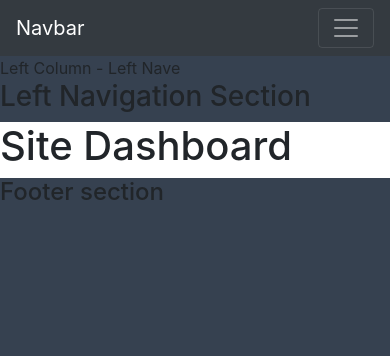
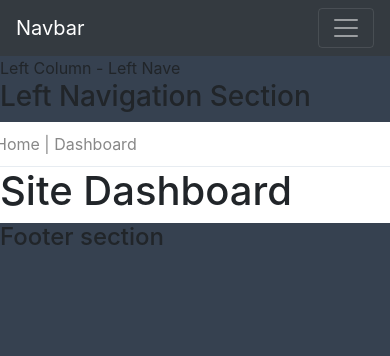
Before and after one commit to ndolocr/resource_management, a Django app: page / in a window 390 px wide. Shown: the top 356 px of the page. Run offline with Django 4.2, Linux system fonts and the light colour scheme; some libraries are stand-ins or nearby versions.

Commit message:
Creating and styling the page breadcrumbs

```diff
--- a/core/templates/core/dashboard.html
+++ b/core/templates/core/dashboard.html
@@ -1,5 +1,5 @@
 {% extends 'layout/first_layout.html' %}
-
+{% block bread-crumbs %} Home | Dashboard {% endblock %}
 {% block content %}
     <h1>Site Dashboard</h1>
 {% endblock %}
--- a/core/templates/layout/first_layout.html
+++ b/core/templates/layout/first_layout.html
@@ -16,6 +16,11 @@
                 </div>
 
                 <div class="col-lg-10 col-md-10 col-sm-12 col-xs-12 main-content">
+                    <div class="row">
+                        <div class="col-lg-12 col-md-12 col-sm-12 col-xs-12 page-bread-crumbs">
+                            {% block bread-crumbs %} {% endblock %}
+                        </div>
+                    </div>
                     {% block content %} {% endblock %}
                 </div>
 
--- a/static/assets/css/redo-bootstrap.css
+++ b/static/assets/css/redo-bootstrap.css
@@ -12,3 +12,9 @@
 .main-content{
     background: #FFFFFF;
 }
+
+.page-bread-crumbs{
+    padding: 10px;
+    color: #888888;
+    border-bottom: 1px solid #e7ecf1;
+}
```
